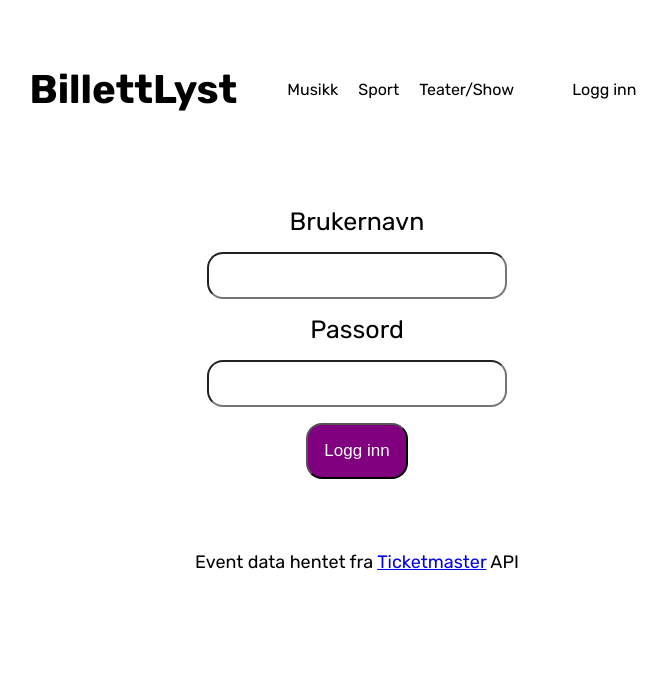
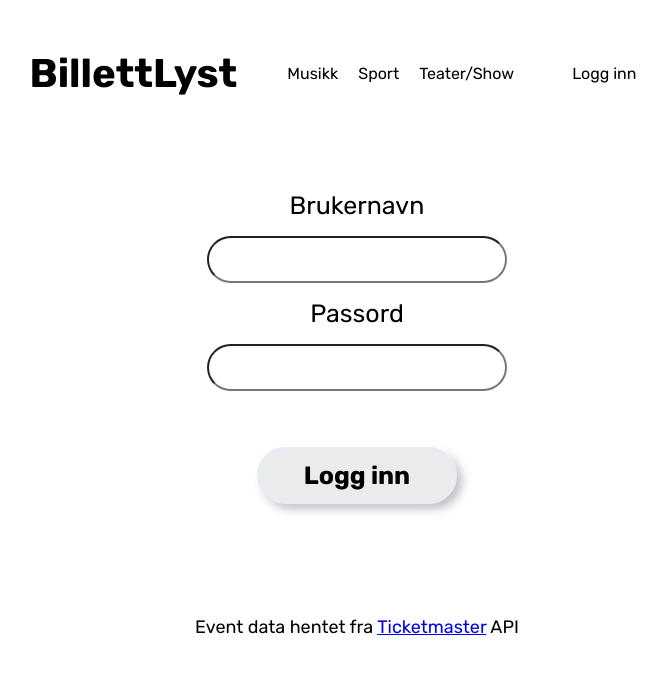
Before and after one commit to Madelenkr/Eksamen_UIN24, a React (Vite) app: page /dashboard in a window 1280 px wide. Shown: the top 674 px of the page, without its empty margins (315-982 px from the left). Built offline with nearby package versions, Linux system fonts and the light colour scheme.

Commit message:
Laget hjerte og sånt til kategoriside

```diff
--- a/src/components/CategoryEvent.jsx
+++ b/src/components/CategoryEvent.jsx
@@ -41,7 +41,11 @@ export default function CategoryEvent({ event }) {
         className={`category-save-button ${saved ? "saved" : ""}`}
         onClick={handleSaveClick}
       >
-        {saved ? "" : ""}
+        <img
+          src={saved ? "/heartfull.png" : "/heartempty.png"}
+          alt={saved ? "Lagret" : "Lagre"}
+          className="heart-icon"
+        />
       </button>
       </article>
     );
--- a/src/styles/categoryPage.css
+++ b/src/styles/categoryPage.css
@@ -51,24 +51,15 @@ main {
 
 .category-save-button {
     display: flex;
-    justify-content: center;
-    align-items: center;
-    background-color: #f0f0f0;
+    background: none;
+    border: none;
     cursor: pointer;
-    width: 20px;
-    height: 20px;
-    border-radius: 50%;
+    padding: 0;
 }
 
-.category-save-button.saved {
-    display: flex;
-    justify-content: center;
-    align-items: center;
-    background-color: #000000;
-    cursor: pointer;
-    width: 20px;
-    height: 20px;
-    border-radius: 50%;
+.heart-icon {
+  width: 24px;
+  height: 24px;
 }
 
 h1 {
--- a/src/styles/dashboard.css
+++ b/src/styles/dashboard.css
@@ -16,15 +16,44 @@ label.form-label {
 }
 input {
     padding: 14px;
-    border-radius: 1rem;
+    border-radius: 99999px;
     width: 300px;
     box-sizing: border-box;
 }
+
+input:focus{
+    padding: 14px;
+    border-radius: 99999px;
+    width: 300px;
+    box-sizing: border-box;
+    outline: purple solid 4px;
+}
+
 .login-button {
-    background-color: purple;
-    color: #ffff;
-    padding: 1rem;
-    margin: auto;
-    font-size: 17px;
-    border-radius: 1rem;
+    display: flex;
+    justify-content: center;
+    margin: 40px;
+    padding: 10px;
+    min-width: 200px;
+    border-radius: 9999px;
+    border: 4px solid #e8ecf2;
+    background-color: rgb(235, 235, 235);
+    color: black;
+
+    box-shadow: -5px -5px 10px rgba(255, 255, 255, 0.8),
+                5px 5px 10px rgba(0, 0, 0, 0.25);
+
+    font-family: 'Rubik', sans-serif;
+    font-size: 25px;
+    font-weight: bold;
+    text-decoration: none;
+    text-align: center;
 }
+
+.login-button:hover {
+    color: purple;
+    box-shadow: -1px -1px 5px rgba(255, 255, 255, 0.6),
+                1px 1px 5px rgba(0, 0, 0, 0.3),
+                inset -2px -2px 5px rgba(255, 255, 255, 1),
+                inset 2px 2px 4px rgba(0, 0, 0, 0.3);
+}
--- a/src/styles/layout.css
+++ b/src/styles/layout.css
@@ -2,7 +2,6 @@
 #root {
     max-width: 1080px;
     margin: 0;
-    padding: 2rem;
     font-family: 'Rubik', sans-serif;
     display: flex;
     flex-direction: column;
```
Also changed, not shown: public/heartempty.png (added), public/heartfull.png (added).
